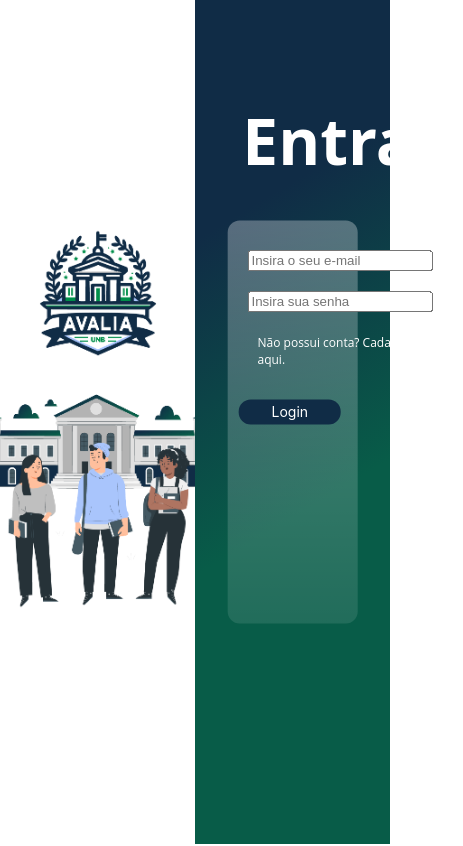
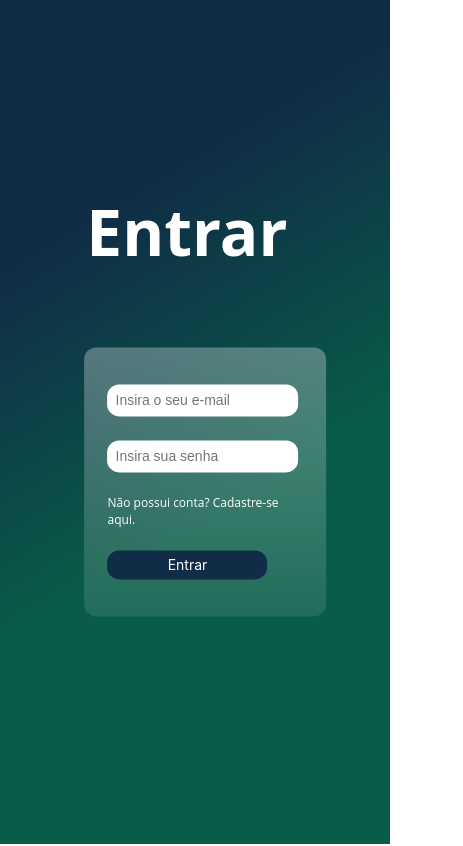
Before and after one commit to unb-mds/2024-1-squad04, a Vue app in the folder vue-app/: page /login in a window 390 px wide. Shown: the top 846 px of the page, 463 px wide, since content can reach past the window. Built offline with nearby package versions, Linux system fonts and the light colour scheme.

Commit message:
estilizando e tornando o Login responsivo

```diff
--- a/vue-app/src/components/CadastroComponent.vue
+++ b/vue-app/src/components/CadastroComponent.vue
@@ -222,7 +222,7 @@
     width: 55%; /* Largura do elemento */
     height: 45%;
     background: linear-gradient(rgba(255, 255, 255, 0.3), rgba(255, 255, 255, 0.1));
-    border-radius: 12px;
+    border-radius: 30px;
     padding: 6%;
     margin-bottom: 50px;
   }
@@ -283,6 +283,7 @@
     padding: 8%;
     align-self: center; /* Centralizar verticalmente */
     justify-content: center;
+    outline: none;
   }
 
   .form-group select {
@@ -291,6 +292,7 @@
     border: none; /* Remove a sombra */
     padding: 12px;
     color: #6D6B71;
+
   }
 
 
--- a/vue-app/src/components/LoginComponent.vue
+++ b/vue-app/src/components/LoginComponent.vue
@@ -18,7 +18,7 @@
                         </div>
                     </form>
                     <div class="buttons-login">
-                        <button class='login-button' @click.prevent="HandleLogin">Login</button>
+                        <button class='login-button' @click.prevent="HandleLogin">Entrar</button>
                     </div>
                     <p class="login-error">{{erro}}</p>
                 </div>
@@ -85,6 +85,7 @@ export default {
 }
 </script>
 
+
 <style scoped>
 .container {
     display: flex;
@@ -110,9 +111,9 @@ export default {
     left: 50%; /* Define a margem esquerda como 50% da largura da div pai */
     transform: translate(-50%, -50%); /* Move o elemento de volta metade de sua largura e metade de sua altura */
     width: 55%; /* Largura do elemento */
-    height: 45%;
+    height: 25%;
     background: linear-gradient(rgba(255, 255, 255, 0.3), rgba(255, 255, 255, 0.1));
-    border-radius: 12px;
+    border-radius: 30px;
     padding: 6%;
     margin-bottom: 50px;
   }
@@ -120,7 +121,7 @@ export default {
 /* Estilos adicionais para o título "Entrar" */
 .title {
     position: absolute; /* Define o título como posição absoluta */
-    top: calc(50% - 46%); /* Ajusta a posição vertical do topo do título */
+    top: calc(50% - 37%); /* Ajusta a posição vertical do topo do título */
     left: calc(50% - 36%); /* Ajusta a posição horizontal para alinhar com o card */
     font-family: 'Open Sans', sans-serif;
     font-size: 400%;
@@ -140,22 +141,18 @@ export default {
 .inputs{
     display: grid;
     gap: 10px;
-    padding: 8%;
 }
 
 .buttons-login{
     display: flex;
-    justify-content: center;
-    align-items: center;
     margin-top: 10px;
 
 }
 
 .login-button {
-    margin-right: 5%; /* Espaçamento entre os campos */
-    width: 120px; /* Defina a largura desejada para o botão */
+    width: 160px; /* Defina a largura desejada para o botão */
     height: fit-content; /* Defina a altura desejada para o botão */
-    padding: 4%;
+    padding: 3%;
     background-color: #102C46; /* Cor de fundo do botão */
     color: white; /* Cor do texto do botão */
     border: none; /* Remove a borda do botão */
@@ -172,13 +169,23 @@ export default {
 }
 
 .cadastrar-p {
-    margin-left: 10px;
+
     cursor: pointer;
     color: #FFFFFF;
     font-family: 'Open Sans', sans-serif;
     font-size: 12px;
 
 }
+
+.form-control{
+    margin-top: 2%;
+    border-radius: 12px;
+    padding: 12px;
+    border: none;
+    outline: none;
+}
+
+
 
 .login-error {
     color: red;
@@ -193,4 +200,70 @@ export default {
     max-width: 100%;
     max-height: 100%;
   }
+
+
+
+  /* para telas menores do que 1203px*/
+  @media screen and (max-width: 1200px) {
+    .container {
+      flex-direction: column;
+      align-items: center;
+    }
+
+    .bg-blue {
+      position: absolute;
+      top: 0;
+      left: 0;
+      width: 100%;
+      height: 100%;
+      background: linear-gradient(149deg, #102C46 25%, #085C48 60%);
+      z-index: -1;
+    }
+
+    .card {
+      position: relative;
+      width: 50%;
+      height: auto;
+      border-radius: 12px;
+      background: linear-gradient(rgba(255, 255, 255, 0.3), rgba(255, 255, 255, 0.1));
+      z-index: 1;
+      margin-left: 10px;
+      margin-right: 20px;
+      margin-top: 60px; /* Espaçamento superior */
+      margin-bottom: 20px; /* Espaçamento inferior */
+    }
+
+    .title{
+        margin-left: 4%;
+        margin-top: 3%;
+    }
+
+
+    .form-control {
+      width: calc(100% - 20px); /* Ajusta a largura para 100% menos a margem */
+      padding: 8px;
+      font-size: 14px;
+    }
+
+
+    .custom-image {
+    max-width: 100%;
+    max-height: 100%;
+    top: calc(100% + 20px); /* Posiciona a imagem abaixo do card */
+    left: 50%;
+    transform: translateX(-50%);
+  }
+
+  @media screen and (max-width: 768px) {
+
+    .title{
+        margin-left: 3%;
+        margin-top: 15%;
+    }
+
+  }
+
+
+  }
+
 </style>
```
